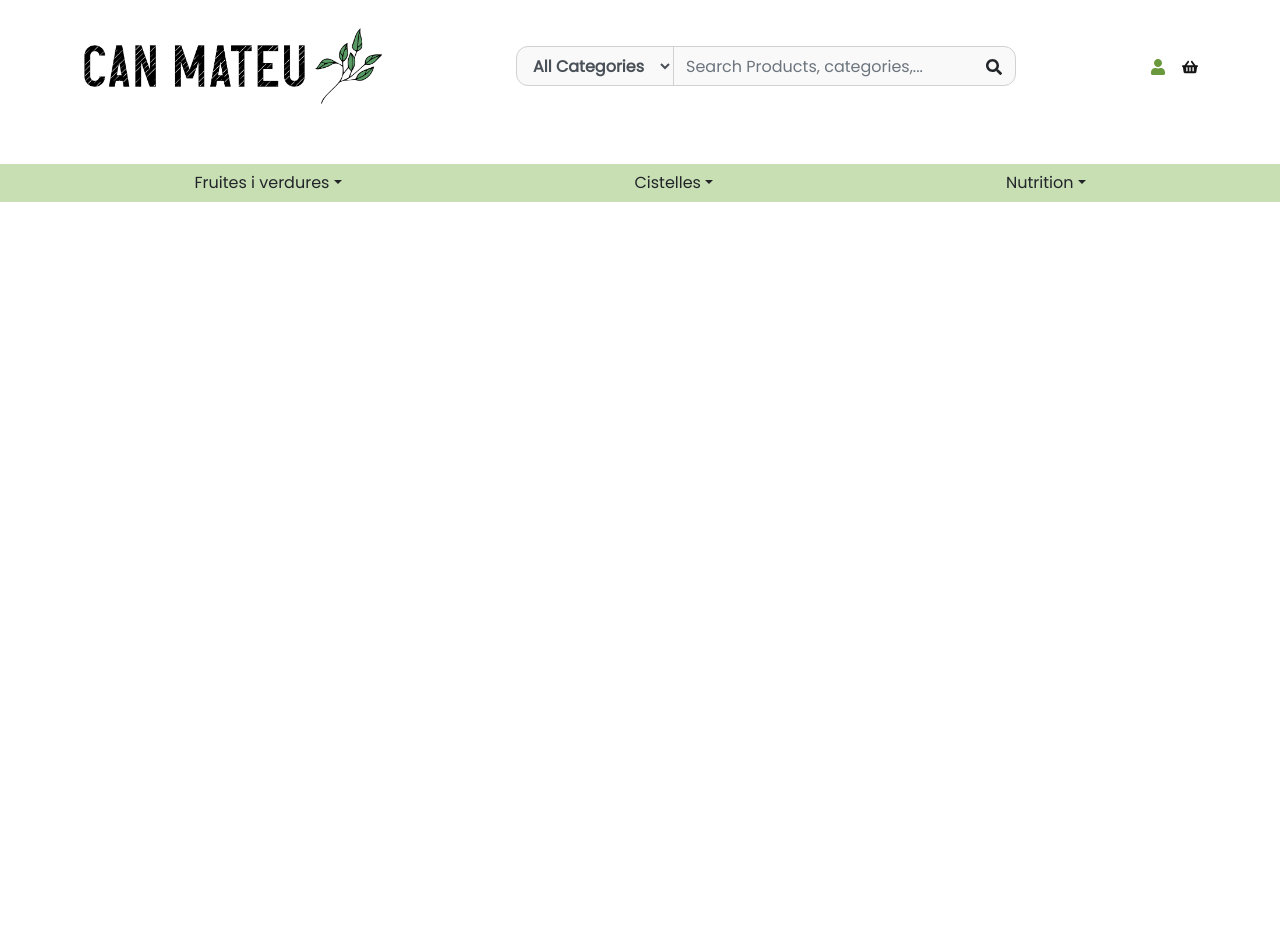
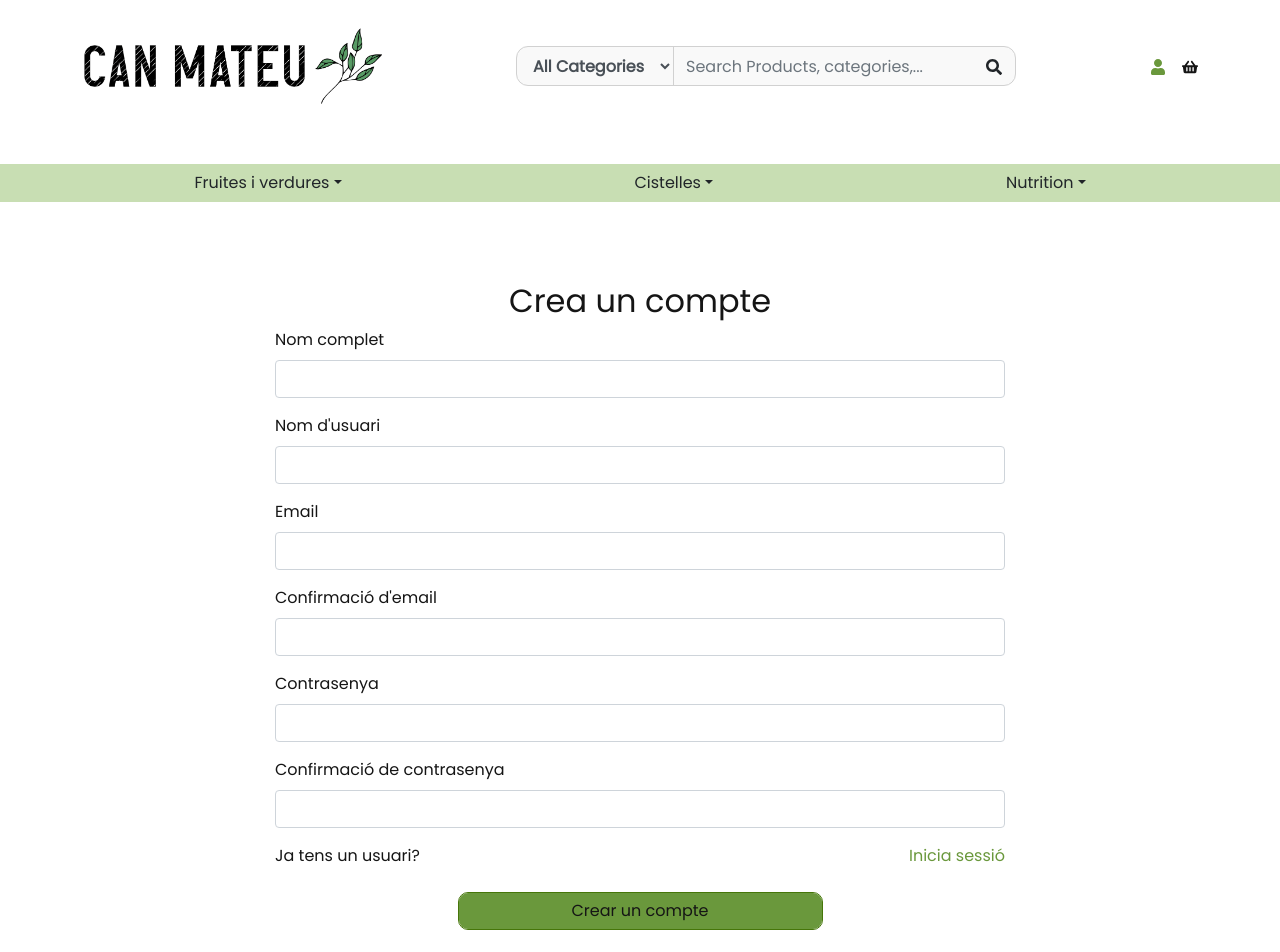
Before and after one commit to SalvadorSC/can-manel-front, a React (Create React App) app: page /registro in a window 1280 px wide. Shown: the top 952 px of the page. Before the commit the page ends 800 px from the top, so only its background shows below. Built offline with nearby package versions, Linux system fonts and the light colour scheme.

Commit message:
formulari de registrar-se maquetat.

```diff
--- a/src/App.js
+++ b/src/App.js
@@ -8,9 +8,9 @@ import { Cabecera } from "./componentes/Cabecera";
 import { useState, useEffect } from "react";
 import { PaginaPrincipal } from "./paginas/PaginaPrincipal";
 import { Login } from "./paginas/login/Login";
+import { Register } from "./paginas/register/Register";
 import { ProductList } from "./paginas/productList/ProductList";
 import { ShoppingBasket } from "./paginas/shoppingBasket/ShoppingBasket";
-
 
 function App() {
   return (
@@ -27,6 +27,9 @@ function App() {
           <Route path="/iniciar-sesion" exact>
             <Login />
           </Route>
+          <Route path="/registro" exact>
+            <Register />
+          </Route>
           <Route path="/product-list" exact>
             <ProductList />
           </Route>
--- /dev/null
+++ b/src/paginas/register/Register.css
@@ -0,0 +1,13 @@
+.btn-login {
+  width: 50%;
+}
+
+.opcions-login {
+  font-size: 12px;
+}
+
+/* .signin-form, */
+/* .login-wrap {
+  width: 40vw;
+}
+ */
--- /dev/null
+++ b/src/paginas/register/Register.js
@@ -0,0 +1,94 @@
+import { Link, NavLink } from "react-router-dom";
+import "./Register.css";
+
+export const Register = () => {
+  return (
+    <>
+      <section className="section">
+        <div className="container">
+          <div className="row">
+            <div className="col-md-12 text-center my-8">
+              <h2 className="heading-section">Crea un compte</h2>
+            </div>
+          </div>
+          <div className="row justify-content-center">
+            <div className="col-md-12 col-lg-8">
+              <div className="login-wrap p-0">
+                <form className="signin-form">
+                  <label htmlFor="nom-complet">Nom complet</label>
+                  <div className="form-group">
+                    <input
+                      name="nom-complet"
+                      type="text"
+                      className="form-control"
+                      required
+                    />
+                  </div>
+                  <label htmlFor="usuari">Nom d'usuari</label>
+                  <div className="form-group">
+                    <input
+                      name="usuari"
+                      type="text"
+                      className="form-control"
+                      required
+                    />
+                  </div>
+                  <label htmlFor="email">Email</label>
+                  <div className="form-group">
+                    <input
+                      name="email"
+                      type="text"
+                      className="form-control"
+                      required
+                    />
+                  </div>
+                  <label htmlFor="email-confirmar">Confirmació d'email</label>
+                  <div className="form-group">
+                    <input
+                      name="email-confirmar"
+                      type="text"
+                      className="form-control"
+                      required
+                    />
+                  </div>
+                  <label htmlFor="contrasenya">Contrasenya</label>
+                  <div className="opcions-login form-group">
+                    <input
+                      name="contrasenya"
+                      type="password"
+                      className="form-control"
+                      required
+                    />
+                  </div>
+                  <label htmlFor="contrasenya-confirmar">
+                    Confirmació de contrasenya
+                  </label>
+                  <div className="opcions-login form-group">
+                    <input
+                      name="contrasenya-confirmar"
+                      type="password"
+                      className="form-control"
+                      required
+                    />
+                  </div>
+                  <div className="d-flex justify-content-between mb-3">
+                    <span>Ja tens un usuari?</span>
+                    <Link to="./iniciar-sesion">Inicia sessió</Link>
+                  </div>
+                  <div className="form-group text-center">
+                    <button
+                      type="submit"
+                      className="button btn-login btn form-control mt-2 px-3"
+                    >
+                      Crear un compte
+                    </button>
+                  </div>
+                </form>
+              </div>
+            </div>
+          </div>
+        </div>
+      </section>
+    </>
+  );
+};
```
